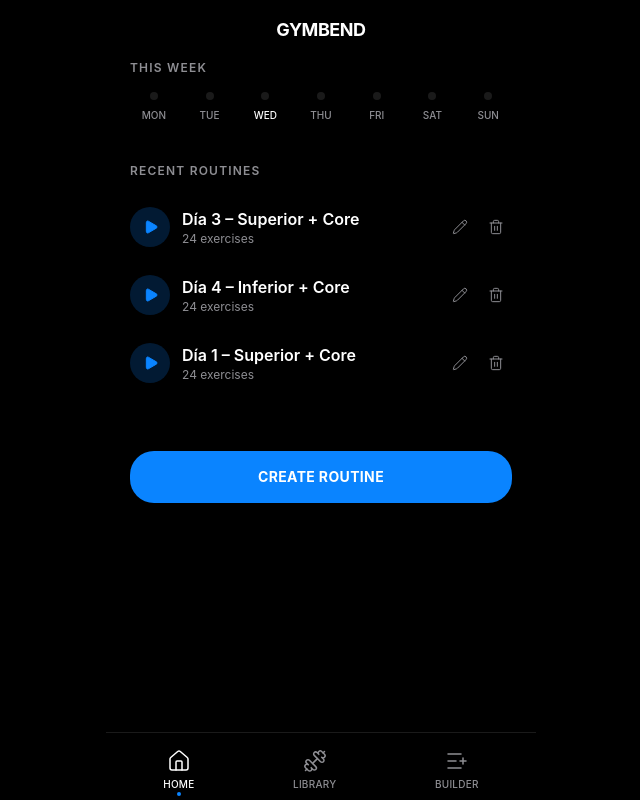
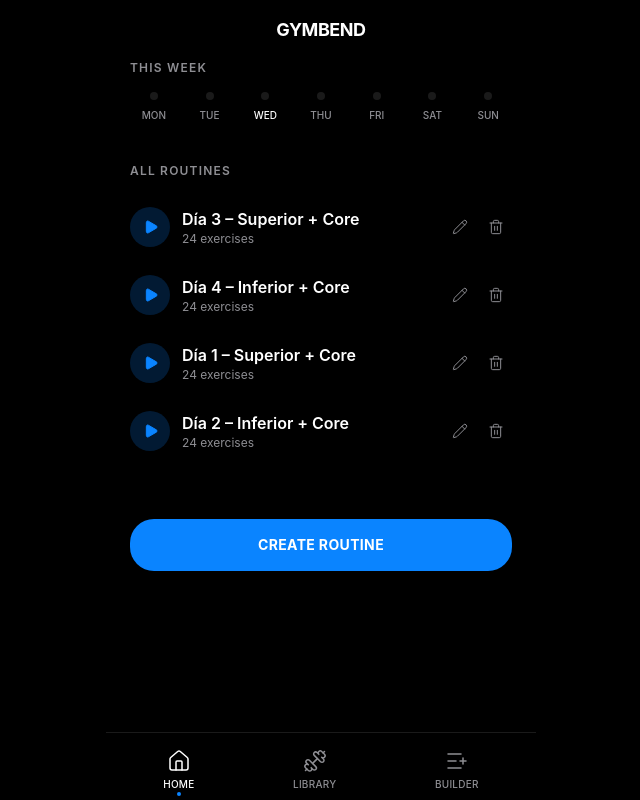
Before and after one commit to acdiaz37/GYMBEND, a Next.js app: page / in a window 1280 px wide. Shown: the whole page, without its empty margins (319-959 px from the left). Built offline with nearby package versions, Linux system fonts and the light colour scheme.

Commit message:
Show all routines on home

```diff
--- a/app/page.tsx
+++ b/app/page.tsx
@@ -186,13 +186,12 @@
     seedRoutines();
   }, [storage]);
 
-  const recentRoutines = routines
+  const availableRoutines = routines
     .slice()
     .sort(
       (a, b) =>
         new Date(b.updatedAt).getTime() - new Date(a.updatedAt).getTime()
-    )
-    .slice(0, 3);
+    );
 
   const weekDays = getWeekDays();
   const weekProgress = weekDays.map((day) =>
@@ -254,14 +253,14 @@
           </div>
         </section>
 
-        {/* Recent Routines */}
+        {/* All Routines */}
         <section>
           <h2 className="text-gray-subtitle text-xs font-semibold uppercase tracking-widest mb-4">
-            Recent Routines
+            All Routines
           </h2>
-          {recentRoutines.length > 0 ? (
+          {availableRoutines.length > 0 ? (
             <div className="space-y-1">
-              {recentRoutines.map((routine) => (
+              {availableRoutines.map((routine) => (
                 <div
                   key={routine.id}
                   className="flex items-center w-full py-3 gap-3"
```
